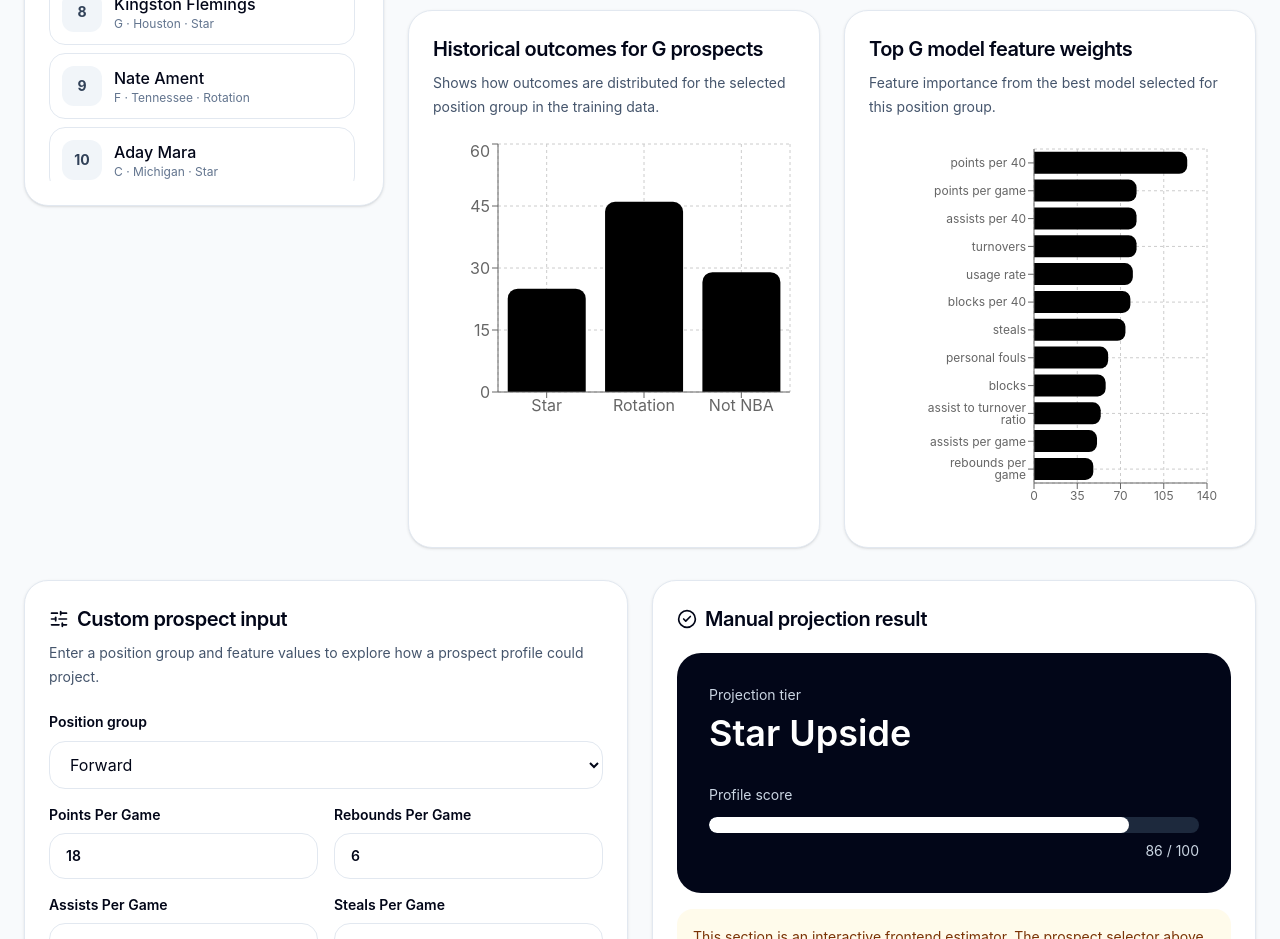
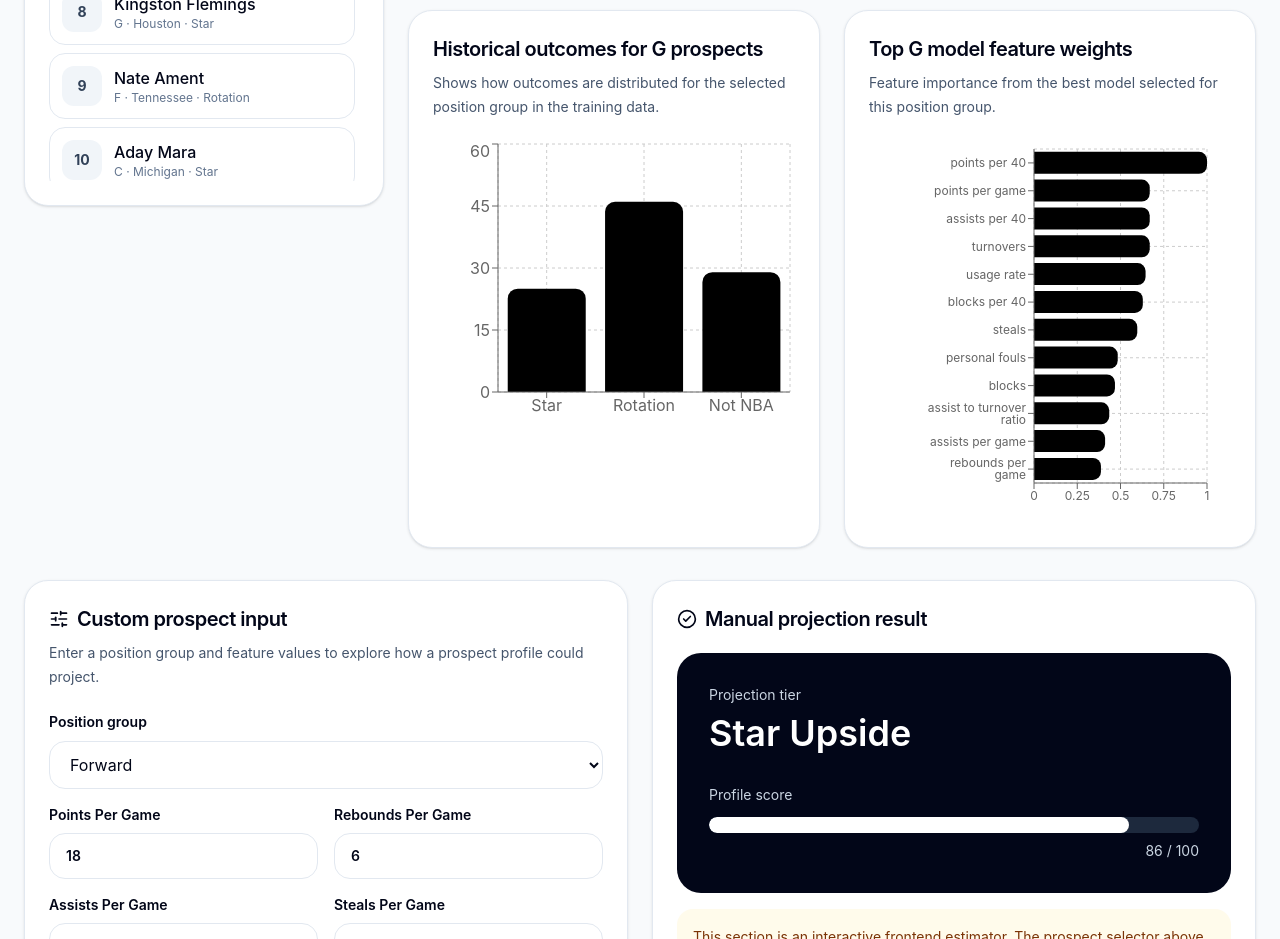
Before and after one commit to kapoorsuvan-cpu/2026-nba_draft_projection_model, a Next.js app in the folder frontend/: page / in a window 1280 px wide. Shown: the part 1720-2659 px from the top of the page. Built offline with nearby package versions, Linux system fonts and the light colour scheme.

Commit message:
Refactor importance calculation and chart rendering

```diff
--- a/frontend/app/page.tsx
+++ b/frontend/app/page.tsx
@@ -334,11 +334,11 @@ const selectedImportance = useMemo(() => {
     displayPos === "C" ? "G" :
     "F";
 
-  const rows = importance
+  const rawRows = importance
     .filter((x) => String(x.position).trim().toUpperCase() === importancePos)
     .map((x) => ({
       feature: cleanFeatureName(x.feature),
-      importance: Number(
+      rawImportance: Number(
         x.importance ??
           x.feature_importance ??
           x.mean_abs_shap ??
@@ -346,24 +346,38 @@ const selectedImportance = useMemo(() => {
           0
       ),
     }))
-    .filter((x) => Number.isFinite(x.importance) && x.importance > 0)
-    .sort((a, b) => b.importance - a.importance)
+    .filter((x) => Number.isFinite(x.rawImportance) && x.rawImportance > 0)
+    .sort((a, b) => b.rawImportance - a.rawImportance)
     .slice(0, 12);
 
-  if (rows.length > 0) return rows;
+  if (rawRows.length > 0) {
+    const maxImportance = Math.max(...rawRows.map((x) => x.rawImportance));
 
-  return [
-    { feature: "points per game", importance: selected?.points_per_game ?? 0 },
-    { feature: "rebounds per game", importance: selected?.rebounds_per_game ?? 0 },
-    { feature: "assists per game", importance: selected?.assists_per_game ?? 0 },
-    { feature: "steals per game", importance: selected?.steals_per_game ?? 0 },
-    { feature: "blocks per game", importance: selected?.blocks_per_game ?? 0 },
-    { feature: "usage rate", importance: selected?.usage_rate ?? 0 },
+    return rawRows.map((x) => ({
+      feature: x.feature,
+      importance: maxImportance > 0 ? Number((x.rawImportance / maxImportance).toFixed(3)) : 0,
+    }));
+  }
+
+  const fallbackRows = [
+    { feature: "points per game", rawImportance: selected?.points_per_game ?? 0 },
+    { feature: "rebounds per game", rawImportance: selected?.rebounds_per_game ?? 0 },
+    { feature: "assists per game", rawImportance: selected?.assists_per_game ?? 0 },
+    { feature: "steals per game", rawImportance: selected?.steals_per_game ?? 0 },
+    { feature: "blocks per game", rawImportance: selected?.blocks_per_game ?? 0 },
+    { feature: "usage rate", rawImportance: selected?.usage_rate ?? 0 },
     {
       feature: "recruiting rank signal",
-      importance: selected?.recruiting_rank ? 101 - selected.recruiting_rank : 0,
+      rawImportance: selected?.recruiting_rank ? 101 - selected.recruiting_rank : 0,
     },
-  ].filter((x) => x.importance > 0);
+  ].filter((x) => x.rawImportance > 0);
+
+  const maxFallback = Math.max(...fallbackRows.map((x) => x.rawImportance));
+
+  return fallbackRows.map((x) => ({
+    feature: x.feature,
+    importance: maxFallback > 0 ? Number((x.rawImportance / maxFallback).toFixed(3)) : 0,
+  }));
 }, [importance, selected]);
 
   const manualProjection = useMemo(() => {
@@ -645,14 +659,14 @@ const selectedImportance = useMemo(() => {
                         margin={{ top: 10, right: 24, left: 30, bottom: 10 }}
                       >
                         <CartesianGrid strokeDasharray="3 3" />
-                        <XAxis type="number" tick={{ fontSize: 12 }} />
+                        <XAxis type="number" domain={[0, 1]} tick={{ fontSize: 12 }} />
                         <YAxis
                           dataKey="feature"
                           type="category"
                           width={135}
                           tick={{ fontSize: 12 }}
                         />
-                        <Tooltip />
+                        <Tooltip formatter={(value) => Number(value).toFixed(2)} />
                         <Bar dataKey="importance" radius={[0, 8, 8, 0]} />
                       </BarChart>
                     </ResponsiveContainer>
```
